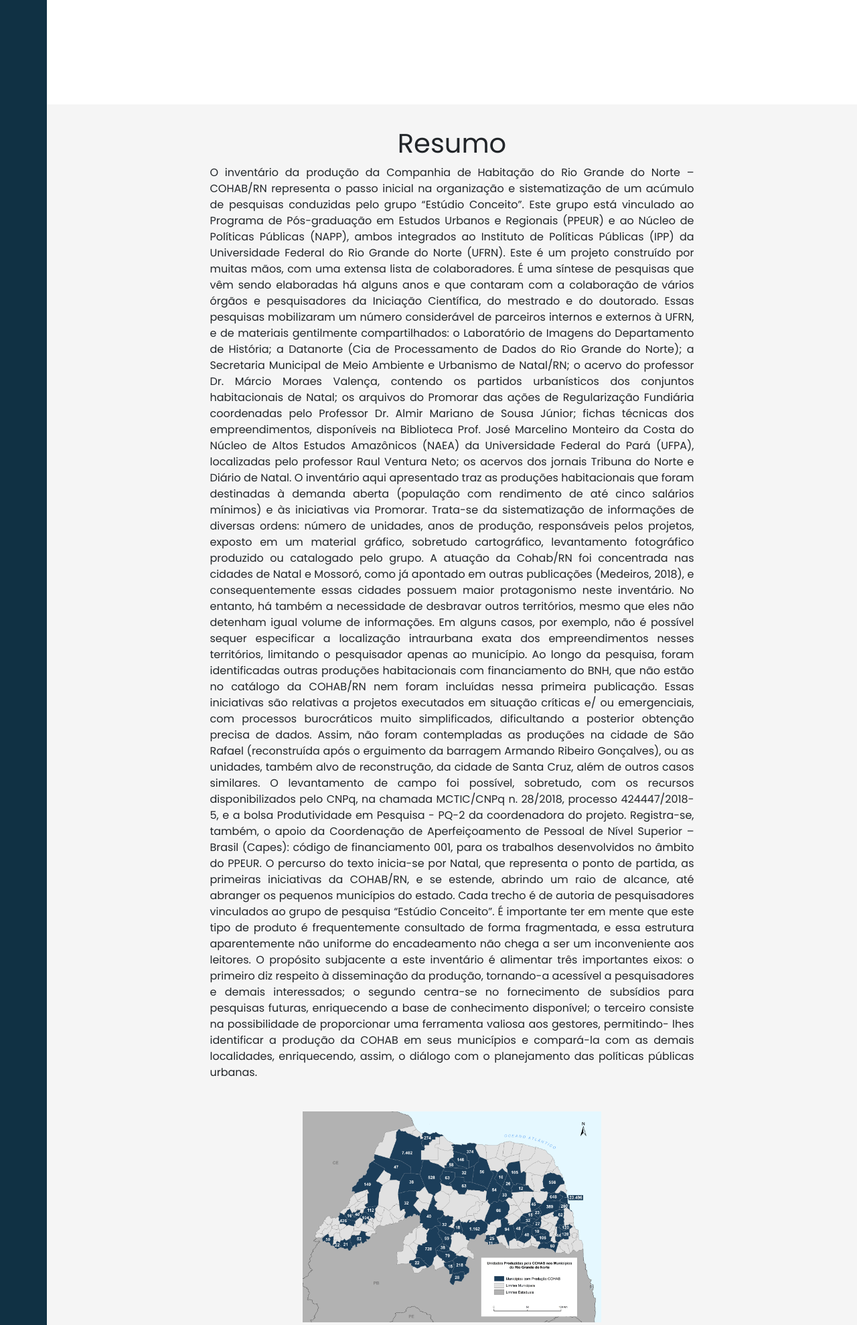
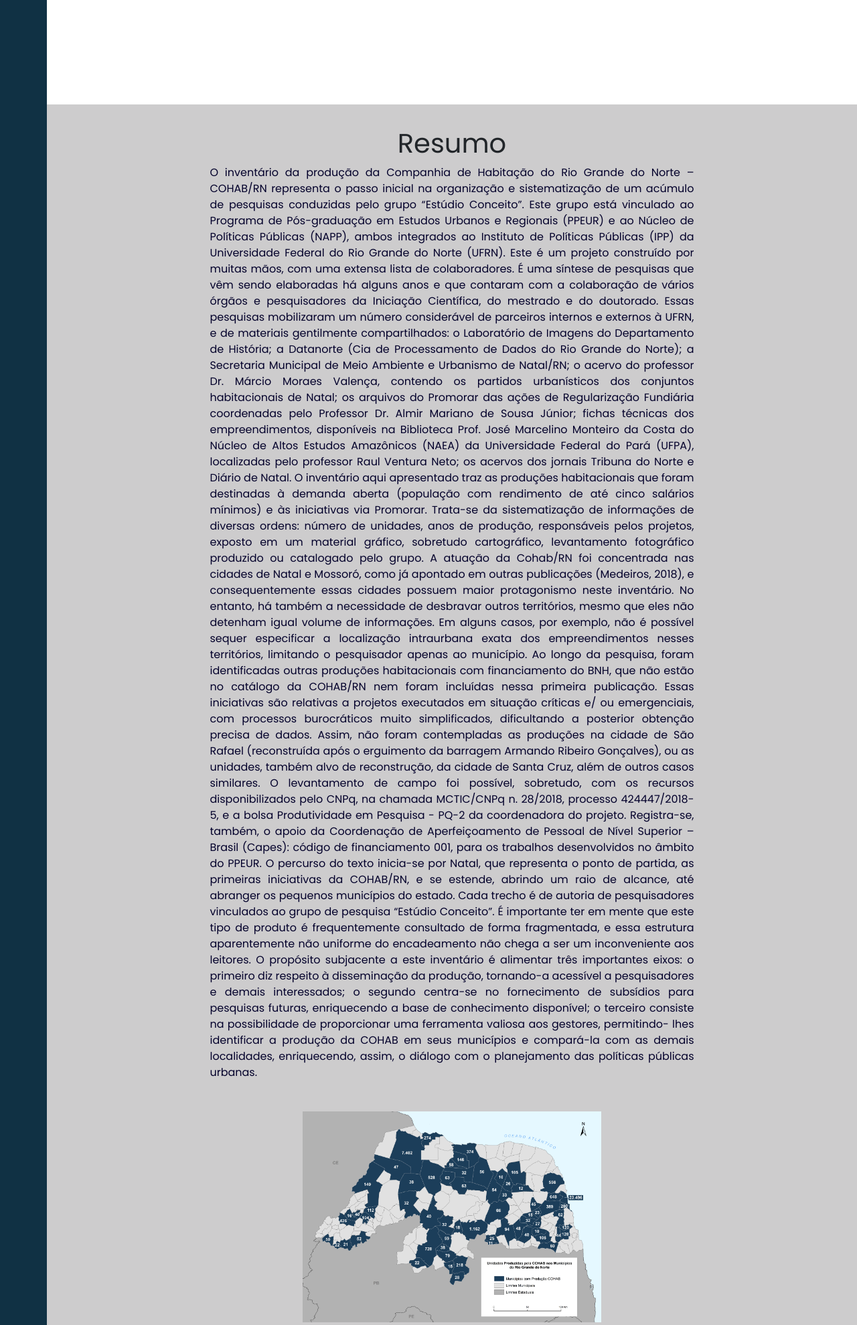
Before and after one commit to Lmarinhodev/PPEUR, a PHP site: page / in a window 1280 px wide. Shown: the part 763-2742 px from the top of the page at 67% size. Run offline with PHP 8.4, Linux system fonts and the light colour scheme; a map, chart or similar area stays blank; some libraries are stand-ins or nearby versions.

Commit message:
Mudanca cor

```diff
--- a/style.css
+++ b/style.css
@@ -165,7 +165,7 @@
     height: auto;
     width: 104%;
     margin-left: -2%;
-    background-color: #f5f5f5;
+    background-color: #cdcccd;
     border-top: 500px;
     overflow-y: hidden;
     padding: 10px;
@@ -187,6 +187,7 @@
 
 p{
     text-align: justify;
+    color: #03002b;
 }
 
 .maparn{
```
